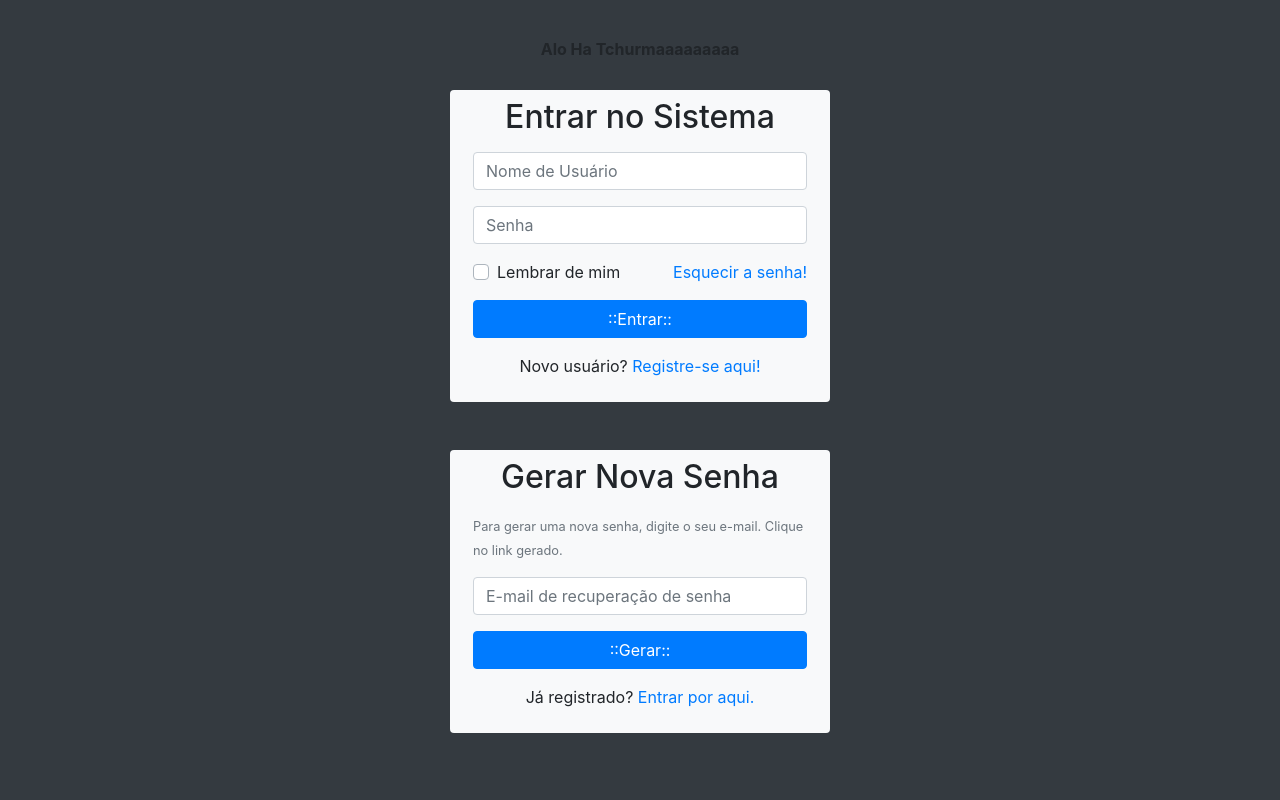
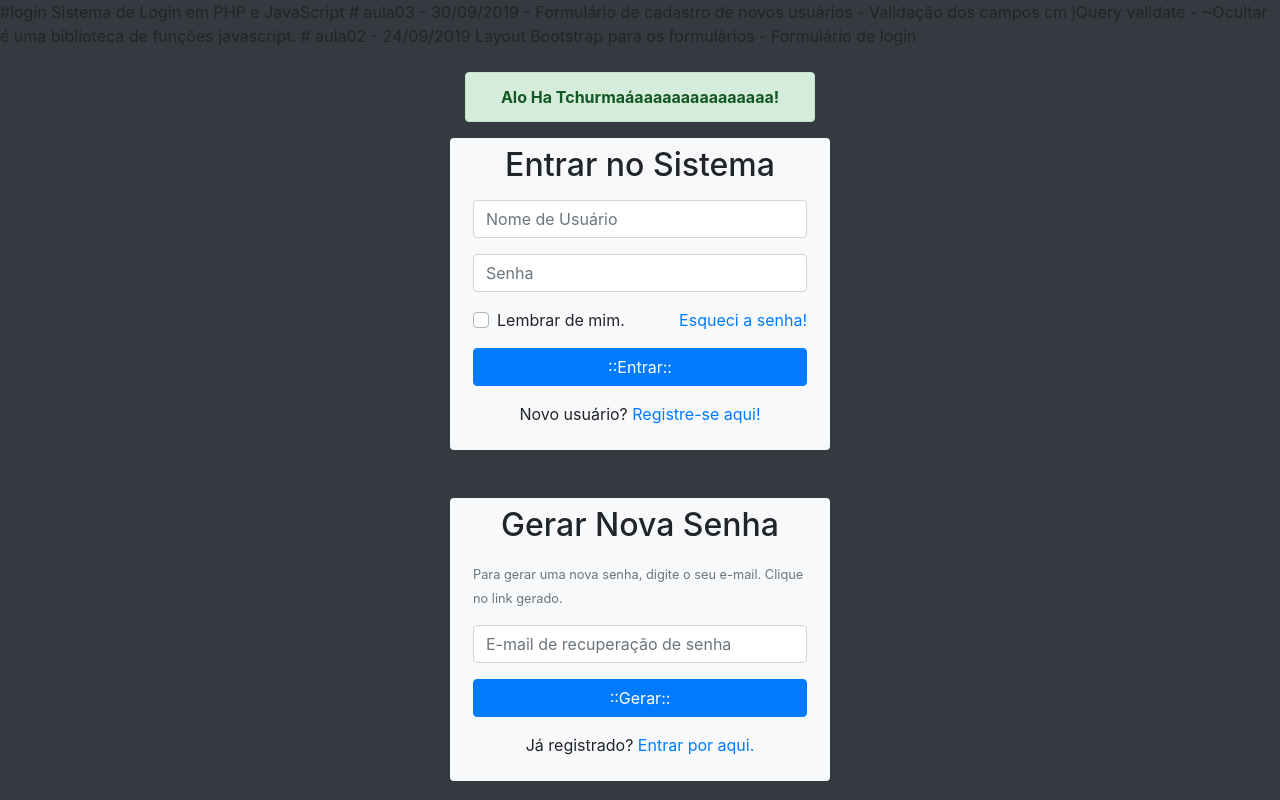
Before and after one commit to sandyellen/login, a PHP site: page /login/ in a window 1280 px wide. Run offline with PHP 8.4, Linux system fonts and the light colour scheme.

Commit message:
Iniciando a aula03
README atualizado

```diff
--- a/index.php
+++ b/index.php
@@ -1,118 +1,101 @@
 <!doctype html>
-<html lang="en">
+<html lang="pt-br">
 <!--
-     Para acessar o projeto, habilite o Apache    http://localhost/login/
+    Para acessar o projeto, habilite o Apache no XAMPP
+    Abra a URL http://localhost/login/ no navegador
 -->
+#login
+Sistema de Login em PHP e JavaScript
+
+# aula03 - 30/09/2019
+- Formulário de cadastro de novos usuários
+- Validação dos campos cm jQuery validate
+- ~Ocultar é uma biblioteca de funções javascript.
+
+# aula02 - 24/09/2019
+ Layout Bootstrap para os formulários
+- Formulário de login
+
 <head>
     <!-- Required meta tags -->
     <meta charset="utf-8">
     <meta name="viewport" content="width=device-width, initial-scale=1, shrink-to-fit=no">
-
     <!-- Bootstrap CSS -->
     <link rel="stylesheet" href="https://stackpath.bootstrapcdn.com/bootstrap/4.3.1/css/bootstrap.min.css" integrity="sha384-ggOyR0iXCbMQv3Xipma34MD+dH/1fQ784/j6cY/iJTQUOhcWr7x9JvoRxT2MZw1T" crossorigin="anonymous">
-
     <title>Sistema de Login</title>
 </head>
 
 <body class="bg-dark">
-    <!-- Fundo escuro-->
+    <!-- Fundo Escuro -->
     <main class="container mt-4">
         <section class="row">
             <div class="col-lg-4 offset-lg-4" id="alerta">
-                <div class="alert alert-sucess text-center">
+                <div class="alert alert-success text-center">
                     <strong class="resultado">
-                        Alo Ha Tchurmaaaaaaaaa
+                        Alo Ha Tchurmaáaaaaaaaaaaaaaaa!
                     </strong>
                 </div>
             </div>
         </section>
-        <!--Formulário de Login-->
+        <!-- Formulário de Login -->
         <section class="row">
             <div class="col-lg-4 offset-lg-4 bg-light rounded" id="caixaLogin">
                 <h2 class="text-center mt-2">
                     Entrar no Sistema
                 </h2>
-            <form action="#" method="post" class="p-2"
-            id="formLogin">
-                <div class="form-group">
-                   <input type="text" name="" id="nomeUsuario" id="nomeUsuario"
-                   placeholder="Nome de Usuário" class="form-control">
-                 </div>
+                <form action="#" method="post" class="p-2" id="formLogin">
 
                     <div class="form-group">
-                    <input type="password" name="senheUsuario"
-                     id="senhaUsuario" placeholder="Senha"
-                     class="form-control">
+                        <input type="text" name="nomeUsuario" id="nomeUsuario" placeholder="Nome de Usuário" class="form-control">
                     </div>
-
+                    <div class="form-group">
+                        <input type="password" name="senhaUsuario" id="senhaUsuario" placeholder="Senha" class="form-control">
+                    </div>
                     <div class="form-group">
                         <div class="custom-control custom-checkbox">
-
-                        <input type="checkbox" name="lembrar"
-                        id="lembrar" class="custom-control-input">
-
+                            <input type="checkbox" name="lembrar" id="lembrar" class="custom-control-input">
                             <label for="lembrar" class="custom-control-label">
-                            Lembrar de mim
+                                Lembrar de mim.
                             </label>
-
                             <a href="#" class="float-right" id="btnEsqueci">
-                            Esquecir a senha!
-
+                                Esqueci a senha!
                             </a>
                         </div>
                     </div>
-
                     <div class="form-group">
-                    <input type="submit" value="::Entrar::"
-                    name="btnEntrar" id="btnEntrar"
-                    class="btn btn-primary btn-block">
-
+                        <input type="submit" value="::Entrar::" name="btnEntrar" id="btnEntrar" class="btn btn-primary btn-block">
                     </div>
-
                     <div class="form-group">
                         <p class="text-center">
                             Novo usuário? <a href="#" id="btnRegistrar">
                                 Registre-se aqui!
                             </a>
-
                         </p>
-
                     </div>
-
                 </form>
             </div>
         </section>
-        <!--Final da Seção de Login-->
+        <!-- Final da Seção de Login-->
 
-        <!--Foumulário de Recuperação de Senha-->
+        <!-- Formulário de Recuperação de Senha -->
         <section class="row mt-5">
-            <div class="col-lg-4 offset-lg-4 bg-light rounded"
-            id="caixaLongin">
+            <div class="col-lg-4 offset-lg-4 bg-light rounded" id="caixaLogin">
                 <h2 class="text-center mt-2">
                     Gerar Nova Senha
                 </h2>
-                <form action="#" method="post" id="formSenha"
-                class="p-2">
+                <form action="#" method="post" id="formSenha" class="p-2">
                     <div class="form-group">
                         <small class="text-muted">
                             Para gerar uma nova senha, digite o
                             seu e-mail. Clique no link gerado.
                         </small>
-
                     </div>
-
                     <div class="form-group">
-                        <input type="email" name="emailGerarSenha"
-                         id="emailGerarSenha" class="form-control"
-                         placeholder="E-mail de recuperação de senha">
+                        <input type="email" name="emailGerarSenha" id="emailGerarSenha" class="form-control" placeholder="E-mail de recuperação de senha">
                     </div>
-
                     <div class="form-group">
-                        <input type="submit" value="::Gerar::"
-                        name="btnGerar" id="btnGerar"
-                        class="btn btn-primary btn-block">
+                        <input type="submit" value="::Gerar::" name="btnGerar" id="btnGerar" class="btn btn-primary btn-block">
                     </div>
-
                     <div class="form-group">
                         <p class="text-center">
                             Já registrado?
@@ -120,22 +103,12 @@
                                 Entrar por aqui.
                             </a>
                         </p>
-
                     </div>
-
-
-
-
                 </form>
-
-
             </div>
         </section>
-        <!--Fim da seção da Recuperação de Senha-->
-
-
+        <!-- Fim da Seção de Recuperação de Senha -->
     </main>
-
     <!-- Optional JavaScript -->
     <!-- jQuery first, then Popper.js, then Bootstrap JS -->
     <script src="https://code.jquery.com/jquery-3.3.1.slim.min.js" integrity="sha384-q8i/X+965DzO0rT7abK41JStQIAqVgRVzpbzo5smXKp4YfRvH+8abtTE1Pi6jizo" crossorigin="anonymous"></script>
```
Lines whose indentation alone changed are shown as unchanged.
